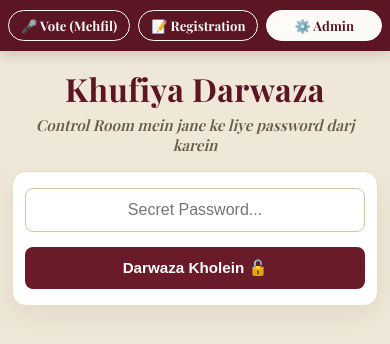
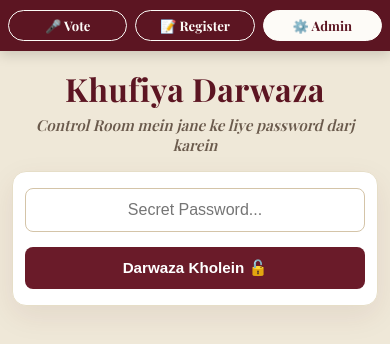
Before and after one commit to ZARVIZ/Mehfil-e-Gayak, a React (Vite) app: page /admin in a window 390 px wide. Shown: the top 344 px of the page. Built offline with nearby package versions, Linux system fonts and the light colour scheme; a web font is replaced by a local one.

Commit message:
Fix index.css layout conflict for mobile view

```diff
--- a/src/App.css
+++ b/src/App.css
@@ -390,3 +390,10 @@ body {
   0% { opacity: 0; transform: scale(0.8); }
   100% { opacity: 1; transform: scale(1); }
 }
+
+html, body, #root {
+  display: block !important;
+  width: 100% !important;
+  margin: 0 !important;
+  padding: 0 !important;
+}
--- a/src/main.jsx
+++ b/src/main.jsx
@@ -3,14 +3,25 @@ import ReactDOM from 'react-dom/client'
 import { BrowserRouter, Routes, Route, NavLink } from 'react-router-dom'
 import App from './App.jsx'
 import Register from './Register.jsx'
-import Admin from './admin.jsx'
+import Admin from './Admin.jsx'
+import './index.css'
+import './App.css'
+
+const pageWrapperStyle = {
+  display: 'flex',
+  flexDirection: 'column',
+  width: '100vw',
+  minHeight: '100vh',
+  margin: 0,
+  padding: 0,
+  overflowX: 'hidden'
+};
 
 const navBarStyle = {
   display: 'flex',
   justifyContent: 'center',
   alignItems: 'center',
-  flexWrap: 'wrap',
-  gap: '10px',
+  gap: '8px',
   width: '100%',
   boxSizing: 'border-box',
   padding: '12px 10px',
@@ -26,29 +37,35 @@ const linkStyle = ({ isActive }) => ({
   color: isActive ? '#5c1522' : '#fdfbf7',
   backgroundColor: isActive ? '#fdfbf7' : 'transparent',
   textDecoration: 'none',
-  padding: '8px 18px',
+  padding: '8px 14px',
   borderRadius: '25px',
   fontWeight: 'bold',
-  fontSize: '0.95rem',
+  fontSize: '0.85rem',
   border: '1px solid #fdfbf7',
-  transition: 'all 0.3s ease'
+  transition: 'all 0.3s ease',
+  whiteSpace: 'nowrap'
 });
 
 ReactDOM.createRoot(document.getElementById('root')).render(
   <React.StrictMode>
     <BrowserRouter>
+      <div style={pageWrapperStyle}>
         {/* Top Menu Bar */}
         <nav style={navBarStyle}>
-        <NavLink to="/" style={linkStyle}>🎤 Vote (Mehfil)</NavLink>
-        <NavLink to="/register" style={linkStyle}>📝 Registration</NavLink>
+          <NavLink to="/" style={linkStyle}>🎤 Vote</NavLink>
+          <NavLink to="/register" style={linkStyle}>📝 Register</NavLink>
           <NavLink to="/admin" style={linkStyle}>⚙️ Admin</NavLink>
         </nav>
 
+        {/* Main Page Content */}
+        <div style={{ width: '100%', flex: 1 }}>
           <Routes>
             <Route path="/" element={<App />} />
             <Route path="/register" element={<Register />} />
             <Route path="/admin" element={<Admin />} />
           </Routes>
+        </div>
+      </div>
     </BrowserRouter>
   </React.StrictMode>,
 )
```
Lines whose indentation alone changed are shown as unchanged.
